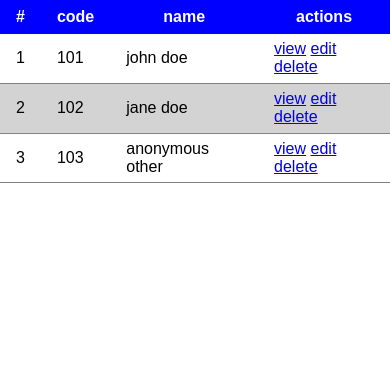
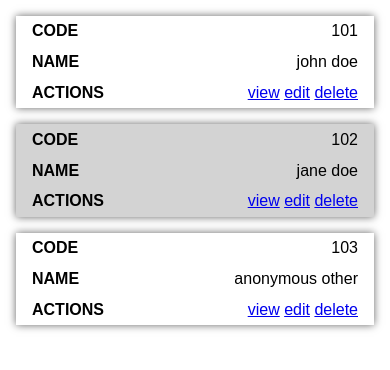
Before and after one commit to ajaymalik14/responsive-tables, a plain HTML site: page index.html in a window 390 px wide. Drawn offline with Linux system fonts and the light colour scheme.

Commit message:
moved mobile css into responsive-table.css from mobile.css, deleted mobile.css

```diff
--- a/index.html
+++ b/index.html
@@ -7,8 +7,7 @@
         <link rel="stylesheet"
               href="styles/main.css" />
         <link rel="stylesheet"
-              media="screen and (max-device-width: 600px)"
-              href="styles/mobile.css" />
+              href="styles/responsive-table.css" />
     </head>
     <body>
         <div class="wrapper">
--- a/styles/main.css
+++ b/styles/main.css
@@ -7,62 +7,4 @@
 body {
     font-size: 16px;
     font-family: sans-serif;
-
 }
-
-table {
-    border-collapse: collapse;
-
-}
-
-table thead {
-    background-color: blue;
-    color: white;
-
-}
-
-table thead tr {}
-
-table thead tr th {
-    padding: 0.5em 1em;
-    text-align: center;
-
-}
-
-table tbody {}
-
-table tbody tr {
-    border-bottom: 1px solid grey;
-
-}
-
-table tbody tr:nth-of-type(2n) {
-    background-color: lightgrey;
-
-}
-
-table tbody tr:hover {
-    background-color: yellow;
-
-}
-
-table tbody tr td {
-    padding: 0.4em 1em;
-    text-align: left;
-
-}
-
-table tbody tr td.numeric {
-    text-align: right;
-
-}
-
-table tbody tr td ul.actions li {
-    list-style: none;
-    display: inline;
-
-}
-
-table tbody tr td ul.actions {}
-
-table tbody tr td ul.actions {}
--- /dev/null
+++ b/styles/responsive-table.css
@@ -0,0 +1,106 @@
+table {
+    border-collapse: collapse;
+
+}
+
+table thead {
+    background-color: blue;
+    color: white;
+
+}
+
+table thead tr {}
+
+table thead tr th {
+    padding: 0.5em 1em;
+    text-align: center;
+
+}
+
+table tbody {}
+
+table tbody tr {
+    border-bottom: 1px solid grey;
+
+}
+
+table tbody tr:nth-of-type(2n) {
+    background-color: lightgrey;
+
+}
+
+table tbody tr:hover {
+    background-color: yellow;
+
+}
+
+table tbody tr td {
+    padding: 0.4em 1em;
+    text-align: left;
+
+}
+
+table tbody tr td.numeric {
+    text-align: right;
+
+}
+
+table tbody tr td ul.actions li {
+    list-style: none;
+    display: inline;
+
+}
+
+table tbody tr td ul.actions {}
+
+table tbody tr td ul.actions {}
+
+@media screen and (max-width: 600px) {
+
+table {
+    width: 100%;
+
+}
+
+table thead {
+    display: none;
+
+}
+
+table tbody tr {
+    box-shadow: 0 0 0.5em #666666;
+    border: none;
+
+    display: block;
+
+    margin: 1em;
+}
+
+table tbody tr td {
+    padding: 0.4em 1em;
+    text-align: right;
+
+    display: block;
+
+    width: block;
+
+}
+
+table tbody tr td[data-label="#"] {
+    display: none;
+
+}
+
+table tbody tr td[data-label]:before {
+    content: attr(data-label);
+    float: left;
+    text-transform: uppercase;
+    font-weight: bold;
+}
+
+table tbody tr td.numeric {
+    text-align: left;
+
+}
+
+}
```
